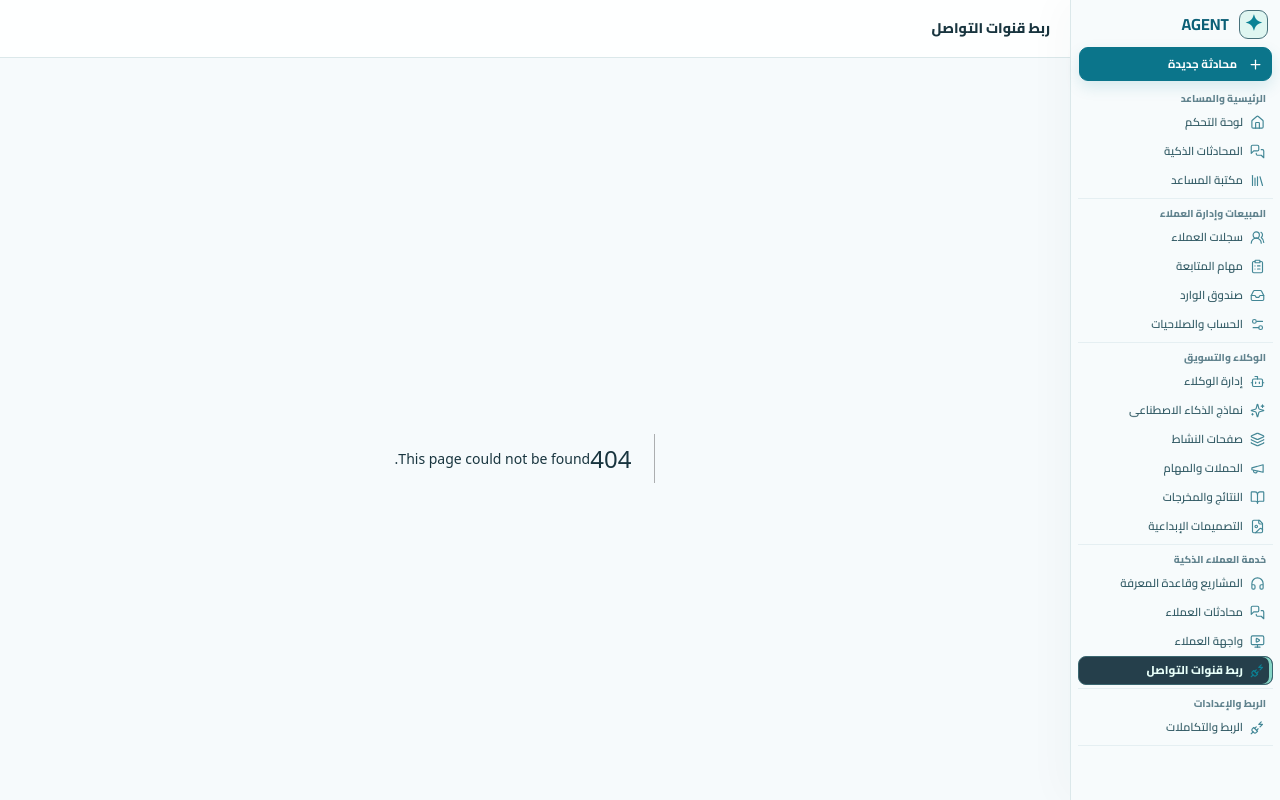
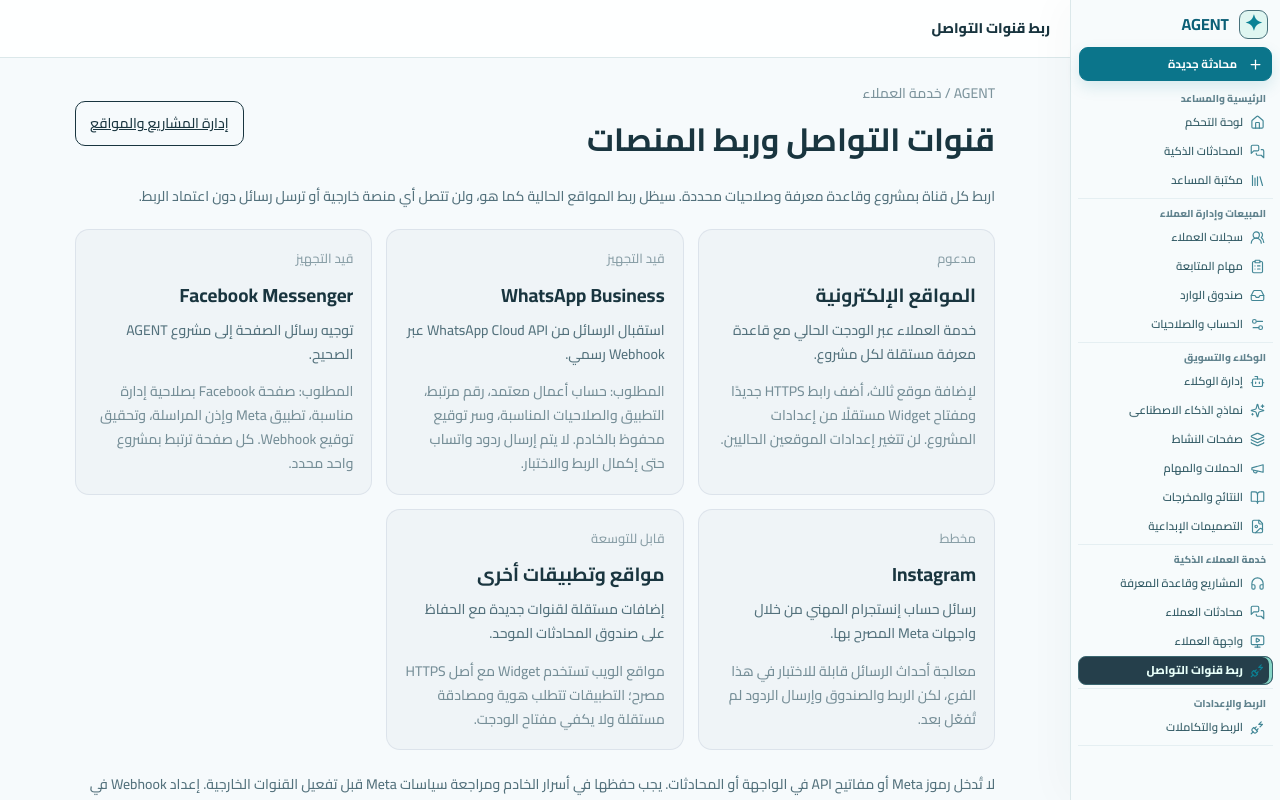
Before and after one commit to Premieros/agent, a Next.js app: page /support/channels in a window 1280 px wide. Before the commit this address had no page. Built offline with nearby package versions, Linux system fonts and the light colour scheme.

Commit message:
feat(support): add channel connection overview without activation

```diff
--- /dev/null
+++ b/app/support/channels/page.tsx
@@ -0,0 +1,35 @@
+import Link from "next/link";
+
+export const metadata={title:"AGENT | ربط قنوات خدمة العملاء"};
+type Channel={name:string,description:string,state:string,details:string};
+const channels:Channel[]=[
+ {name:"المواقع الإلكترونية",state:"مدعوم",description:"خدمة العملاء عبر الودجت الحالي مع قاعدة معرفة مستقلة لكل مشروع.",
+  details:"لإضافة موقع ثالث، أضف رابط HTTPS جديدًا ومفتاح Widget مستقلًا من إعدادات المشروع. لن تتغير إعدادات الموقعين الحاليين."},
+ {name:"WhatsApp Business",state:"قيد التجهيز",description:"استقبال الرسائل من WhatsApp Cloud API عبر Webhook رسمي.",
+  details:"المطلوب: حساب أعمال معتمد، رقم مرتبط، التطبيق والصلاحيات المناسبة، وسر توقيع محفوظ بالخادم. لا يتم إرسال ردود واتساب حتى إكمال الربط والاختبار."},
+ {name:"Facebook Messenger",state:"قيد التجهيز",description:"توجيه رسائل الصفحة إلى مشروع AGENT الصحيح.",
+  details:"المطلوب: صفحة Facebook بصلاحية إدارة مناسبة، تطبيق Meta وإذن المراسلة، وتحقيق توقيع Webhook. كل صفحة ترتبط بمشروع واحد محدد."},
+ {name:"Instagram",state:"مخطط",description:"رسائل حساب إنستجرام المهني من خلال واجهات Meta المصرح بها.",
+  details:"معالجة أحداث الرسائل قابلة للاختبار في هذا الفرع، لكن الربط والصندوق وإرسال الردود لم تُفعّل بعد."},
+ {name:"مواقع وتطبيقات أخرى",state:"قابل للتوسعة",description:"إضافات مستقلة لقنوات جديدة مع الحفاظ على صندوق المحادثات الموحد.",
+  details:"مواقع الويب تستخدم Widget مع أصل HTTPS مصرح؛ التطبيقات تتطلب هوية ومصادقة مستقلة ولا يكفي مفتاح الودجت."}
+];
+export default function SupportChannelsPage(){
+ return <main dir="rtl" style={{maxWidth:960,margin:"0 auto",padding:"24px 20px 56px",fontFamily:"inherit"}}>
+   <div style={{display:"flex",justifyContent:"space-between",gap:16,flexWrap:"wrap",alignItems:"center",marginBottom:18}}>
+    <div><p style={{margin:"0 0 8px",opacity:.75}}>AGENT / خدمة العملاء</p>
+     <h1 style={{fontSize:"clamp(23px,3vw,32px)",margin:0}}>قنوات التواصل وربط المنصات</h1></div>
+    <Link href="/support" style={{padding:"10px 14px",border:"1px solid currentColor",borderRadius:10}}>إدارة المشاريع والمواقع</Link>
+   </div>
+   <p style={{lineHeight:1.8,marginBottom:20}}>اربط كل قناة بمشروع وقاعدة معرفة وصلاحيات محددة. سيظل ربط المواقع الحالية كما هو، ولن تتصل أي منصة خارجية أو ترسل رسائل دون اعتماد الربط.</p>
+   <div style={{display:"grid",gridTemplateColumns:"repeat(auto-fit,minmax(250px,1fr))",gap:14}}>
+    {channels.map(channel=><section key={channel.name} style={{border:"1px solid #a6b2c540",borderRadius:14,padding:18,background:"rgba(125,140,170,.055)"}}>
+     <p style={{fontSize:13,margin:"0 0 10px",opacity:.65}}>{channel.state}</p>
+     <h2 style={{fontSize:19,margin:"0 0 8px"}}>{channel.name}</h2>
+     <p style={{lineHeight:1.7,margin:"0 0 14px"}}>{channel.description}</p>
+     <p style={{lineHeight:1.7,margin:0,fontSize:14,opacity:.78}}>{channel.details}</p>
+    </section>)}
+   </div>
+   <p style={{marginTop:22,lineHeight:1.8}}>لا تُدخل رموز Meta أو مفاتيح API في الواجهة أو المحادثات. يجب حفظها في أسرار الخادم ومراجعة سياسات Meta قبل تفعيل القنوات الخارجية. إعداد Webhook في هذا الفرع مرحلة أمنية أولى، وليس اتصالًا حيًا بواتساب أو فيسبوك.</p>
+ </main>;
+}
```
